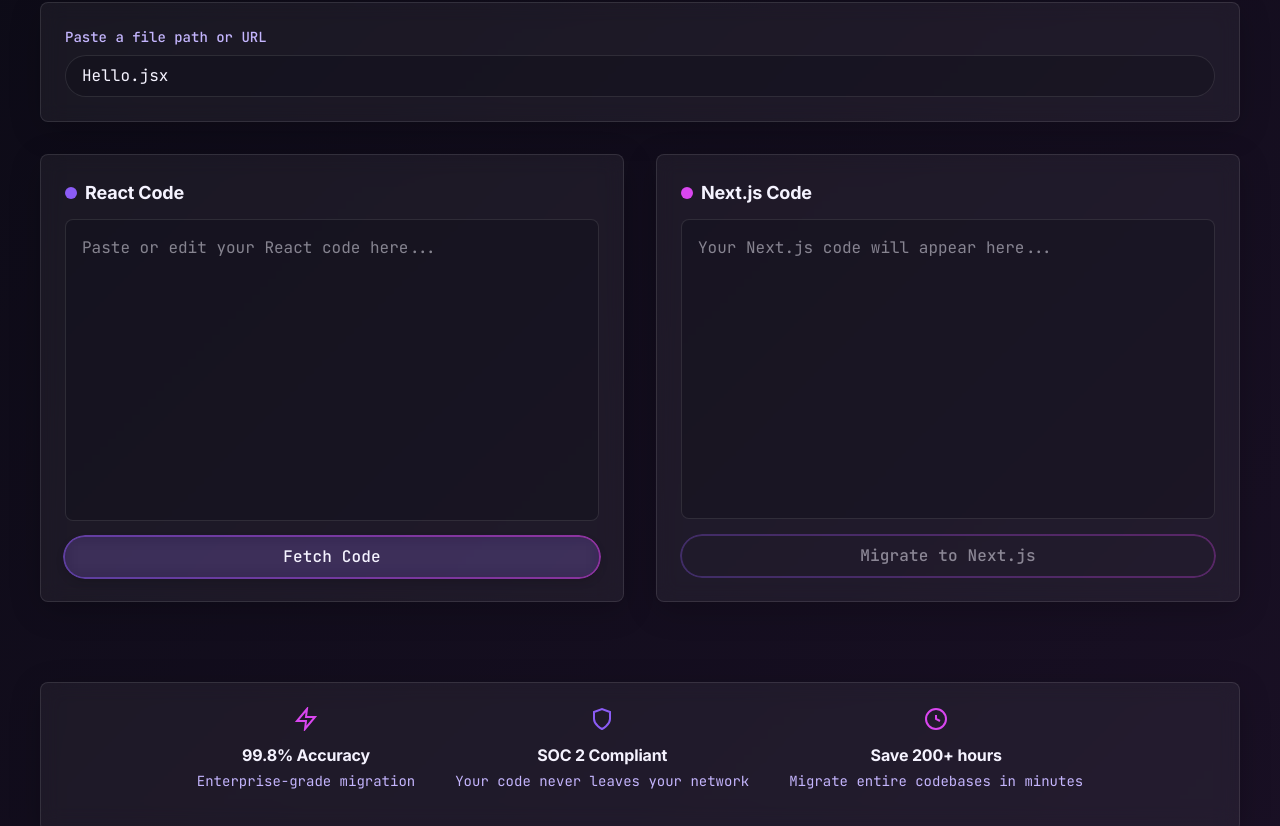
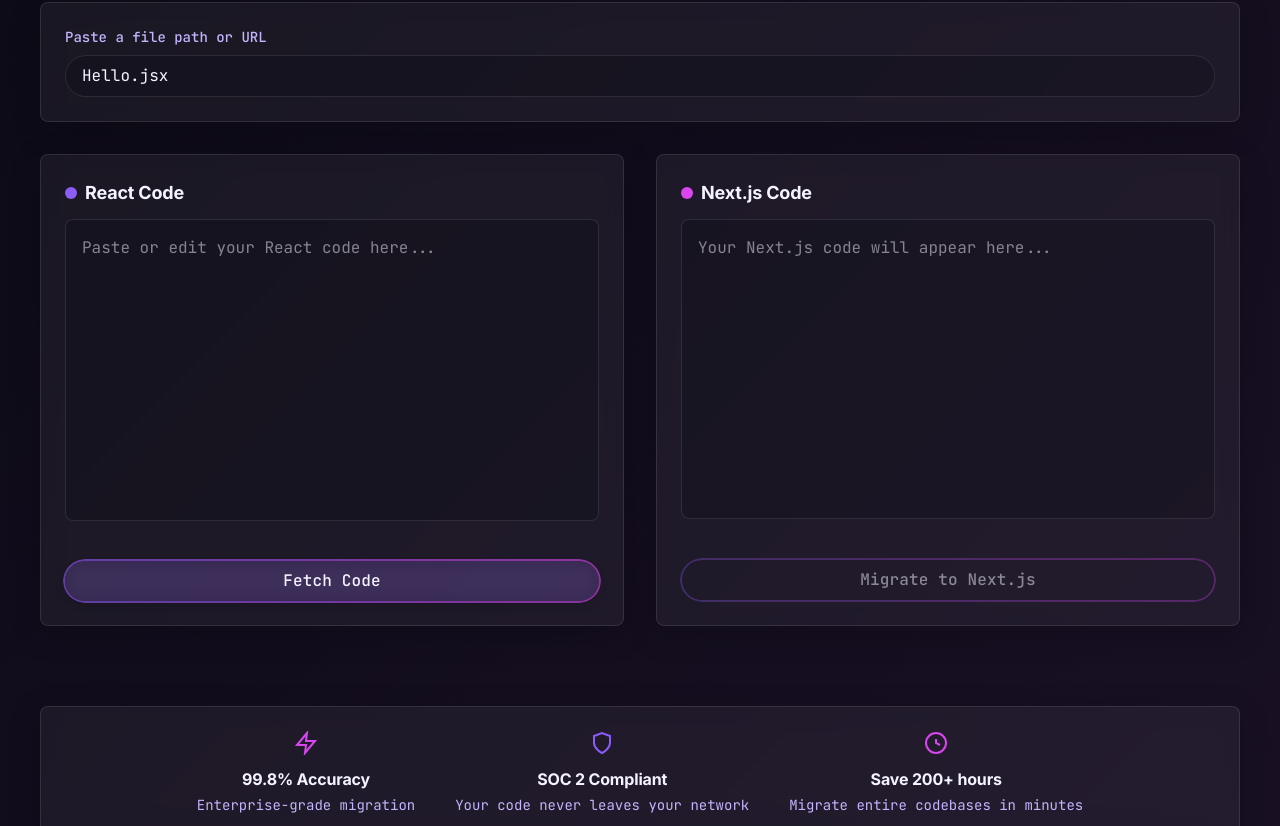
Before and after one commit to mana-nara/mcp-code-migration, a Next.js app in the folder frontend/: page / in a window 1280 px wide. Shown: the part 566-1392 px from the top of the page. Built offline with nearby package versions, Linux system fonts and the light colour scheme.

Commit message:
updating skip typing functionality

```diff
--- a/frontend/src/app/page.tsx
+++ b/frontend/src/app/page.tsx
@@ -168,7 +168,7 @@
       </div>
 
       <div className="grid grid-cols-1 md:grid-cols-2 gap-8 mb-10">
-        <div className="card p-6 flex flex-col glass">
+        <div className="card p-6 flex flex-col glass relative">
           <h2 className="text-lg font-semibold mb-3 flex items-center heading">
             <span className="inline-block w-3 h-3 rounded-full bg-[#8b5cf6] mr-2"></span>
             React Code
@@ -179,8 +179,8 @@
             onChange={(e) => setReactCode(e.target.value)}
             placeholder="Paste or edit your React code here..."
           />
+          <div className="h-6 flex justify-center items-center">
             {isTypingReact.current && (
-
               <button
                 onClick={() => {
                   isTypingReact.current = false;
@@ -191,6 +191,7 @@
                 Skip typing
               </button>
             )}
+          </div>
 
           <button
             onClick={fetchFile}
@@ -210,6 +211,7 @@
             readOnly
             placeholder="Your Next.js code will appear here..."
           />
+          <div className="h-6 flex justify-center items-center">
             {isTypingNext.current && (
               <button
                 onClick={() => {
@@ -221,6 +223,7 @@
                 Skip typing
               </button>
             )}
+          </div>
 
           <button
             onClick={migrate}
```
Lines whose indentation alone changed are shown as unchanged.
